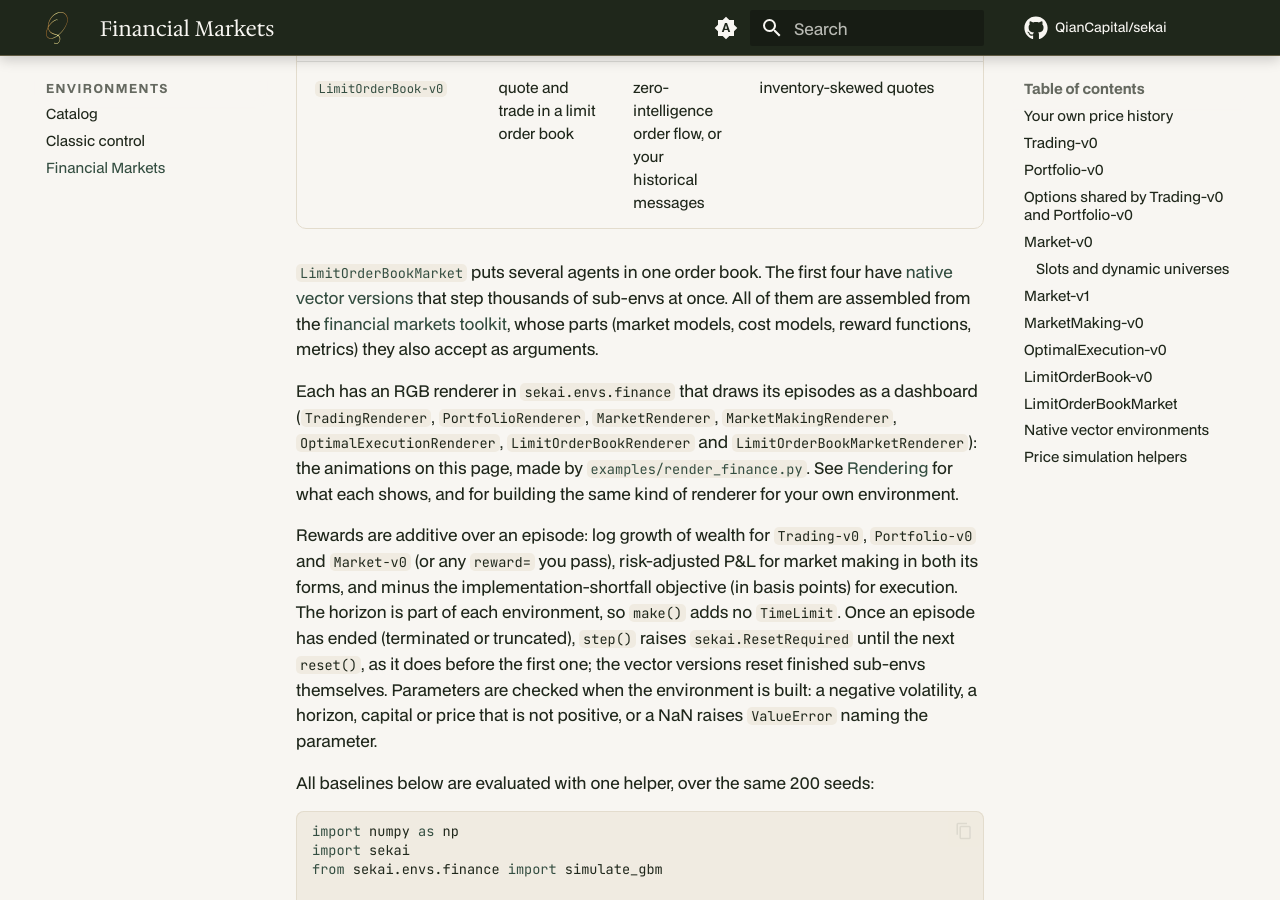
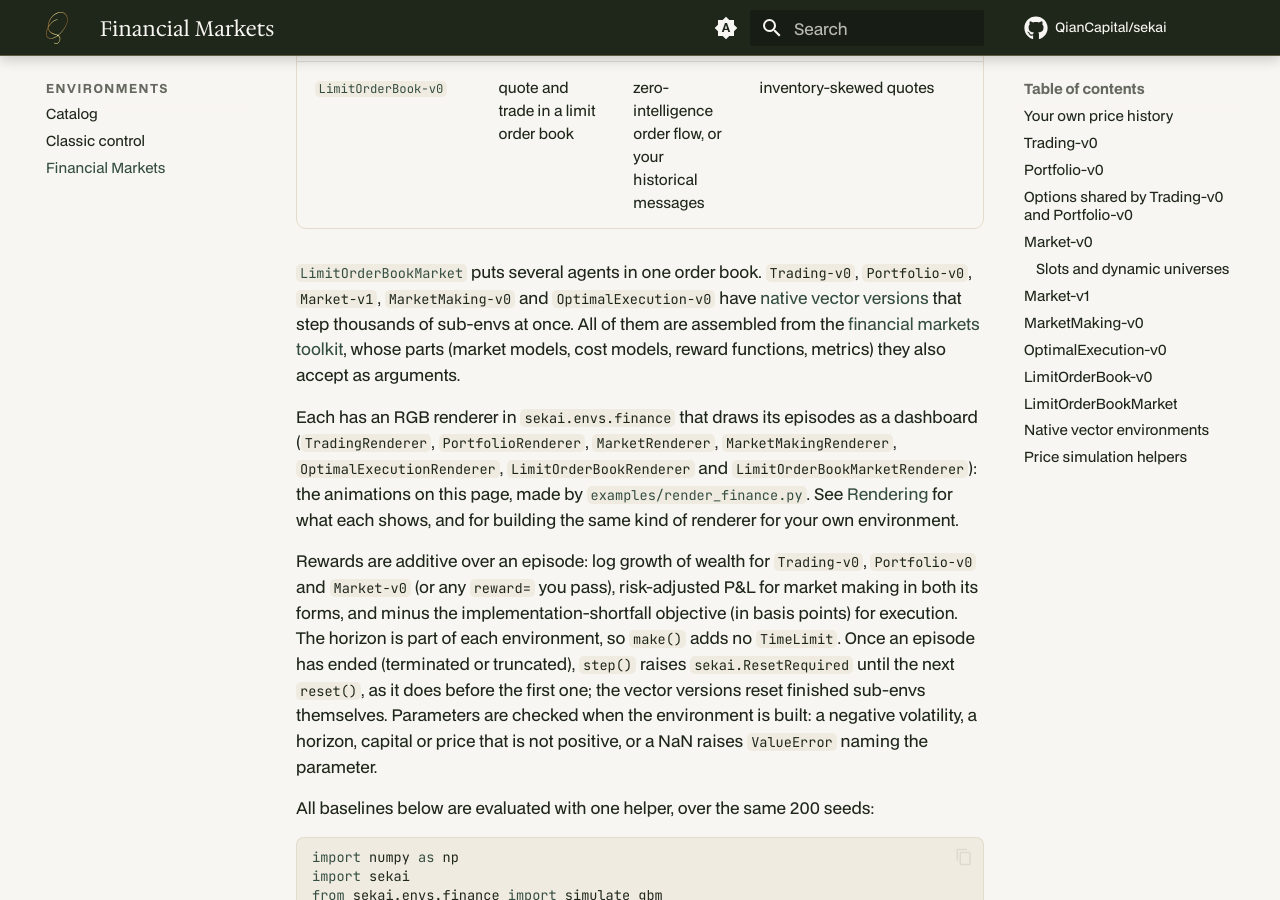
Before and after one commit to QianCapital/sekai, an MkDocs documentation site: the page built from docs/environments/finance.md, in a window 1280 px wide and 900 px high, scrolled down 1410 px. Built offline with MkDocs 1.6.1 and Material for MkDocs 9.7.7, drawn with Linux system fonts in a browser that asks for light colours; comment, search, counter and statistics services are not loaded.

Commit message:
Docs: correct the environment counts left over from 0.2.0
0.3.0 added Trading-v1, Portfolio-v1 and Market-v1, but three statements still described
0.2.0's set:

- The README's comparison table said six financial markets environments. The environments
  page says seven (it counts Market-v1, a separate implementation, but not the v1 versions
  of Trading and Portfolio, which are the same environments filling at the next close).
- The catalog said eleven environments are registered. `sekai list` shows fourteen: five
  classic control and nine financial markets IDs.
- The environments page said "the first four" have native vector versions. The table's
  fourth row is Market-v0, which has none, and MarketMaking-v0 and OptimalExecution-v0,
  which do, are not among the first four. It now names the five, as that page's "Native
  vector environments" section does.

Co-Authored-By: Claude Opus 5.5 <noreply@anthropic.com>

```diff
--- a/docs/environments/finance.md
+++ b/docs/environments/finance.md
@@ -17,8 +17,9 @@ that a learned policy has to beat.
 | [`LimitOrderBook-v0`](#limitorderbook-v0) | quote and trade in a limit order book | zero-intelligence order flow, or your historical messages | inventory-skewed quotes |
 
 [`LimitOrderBookMarket`](#limitorderbookmarket) puts several agents in one order book.
-The first four have [native vector versions](#native-vector-environments) that step
-thousands of sub-envs at once. All of them are assembled from the
+`Trading-v0`, `Portfolio-v0`, `Market-v1`, `MarketMaking-v0` and `OptimalExecution-v0` have
+[native vector versions](#native-vector-environments) that step thousands of sub-envs at
+once. All of them are assembled from the
 [financial markets toolkit](../finance/index.md), whose parts (market models, cost models,
 reward functions, metrics) they also accept as arguments.
 
```
Also changed, not shown: README.md (+1 -1 lines), docs/environments/index.md (+1 -1 lines).
